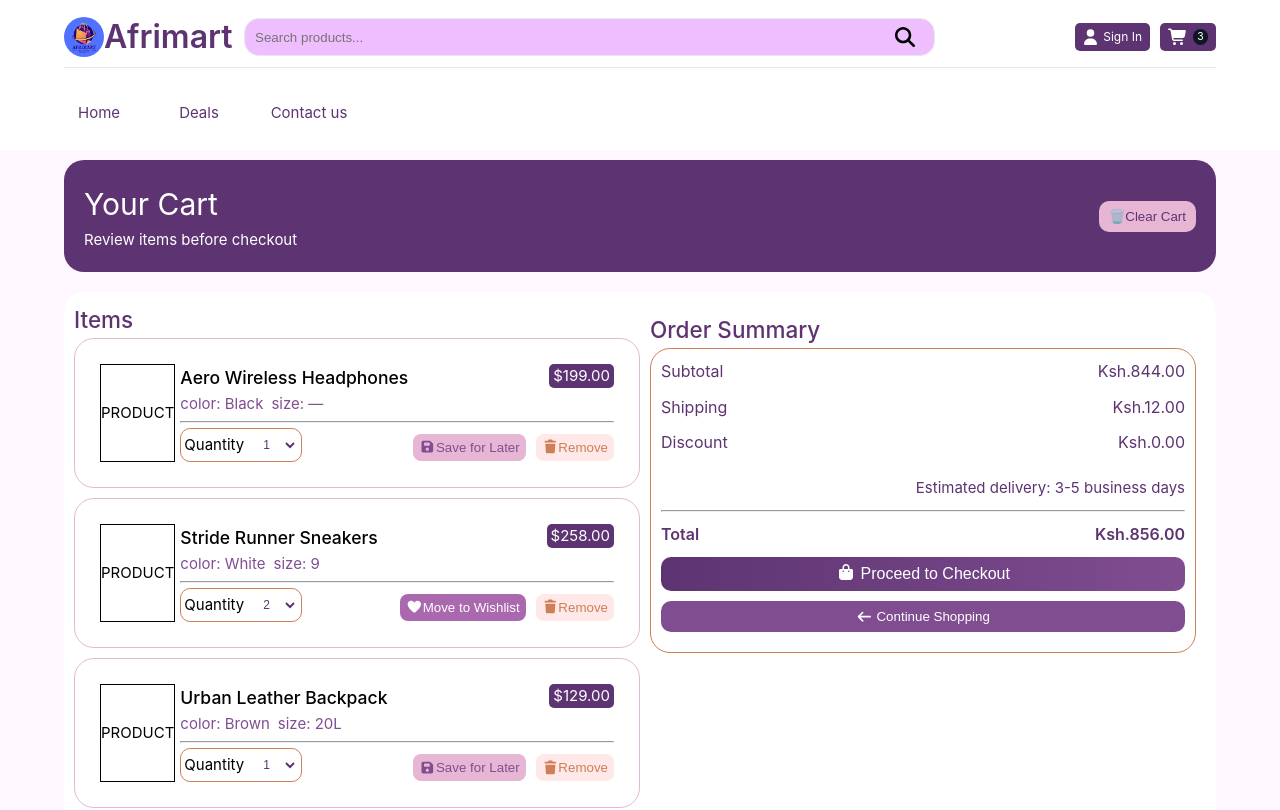
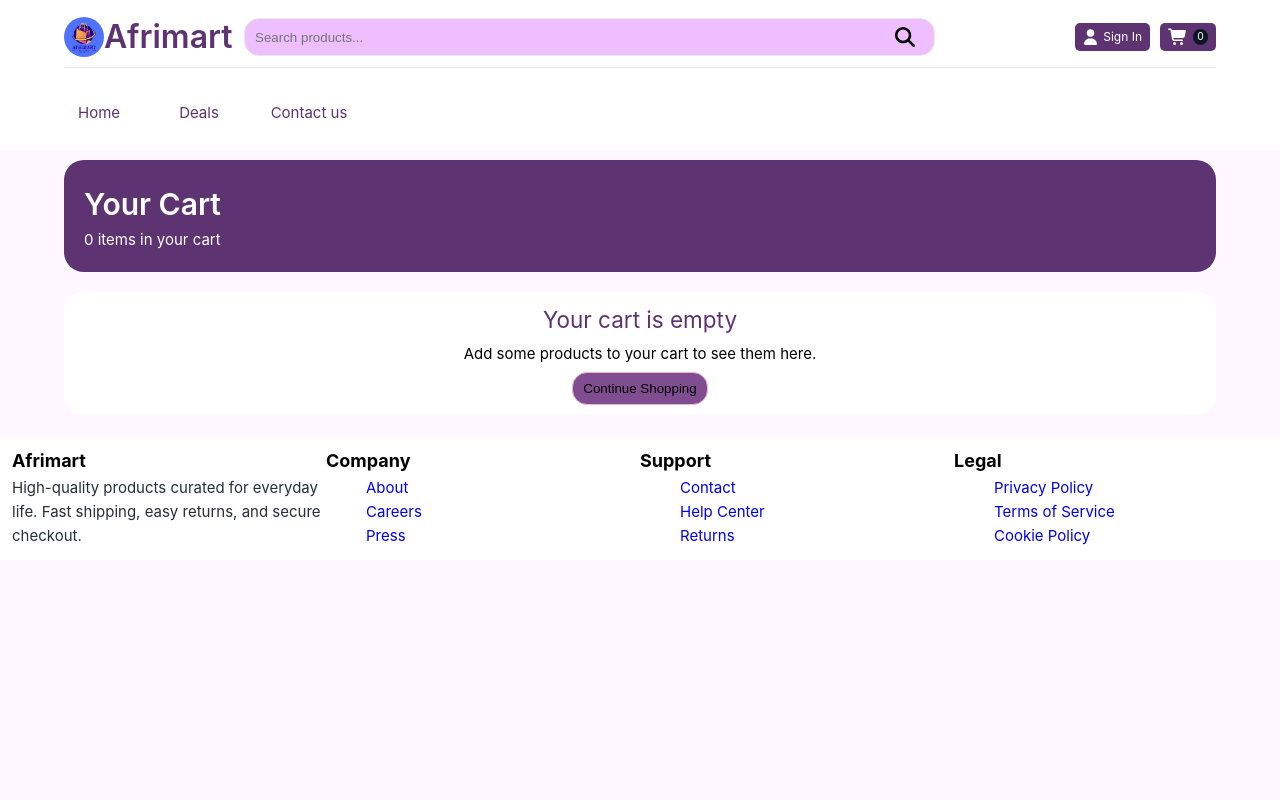
Before and after one commit to K-Irungu/afrimaart-frontend, a Vue app: page /cart in a window 1280 px wide. Shown: the top 810 px of the page. Built offline with nearby package versions, Linux system fonts and the light colour scheme.

Commit message:
add to cart function

```diff
--- a/src/components/CartItemCard.vue
+++ b/src/components/CartItemCard.vue
@@ -1,9 +1,28 @@
 <script setup>
-import { defineProps } from 'vue'
+import { defineProps, defineEmits } from 'vue'
 
 const props = defineProps({
   item: Object,
 })
+
+const emit = defineEmits(['remove', 'update-quantity', 'move-to-wishlist', 'save-for-later'])
+
+const handleQuantityChange = (event) => {
+  const newQuantity = parseInt(event.target.value)
+  emit('update-quantity', props.item.id, newQuantity)
+}
+
+const handleRemove = () => {
+  emit('remove', props.item.id)
+}
+
+const handleMoveToWishlist = () => {
+  emit('move-to-wishlist', props.item.id)
+}
+
+const handleSaveForLater = () => {
+  emit('save-for-later', props.item.id)
+}
 </script>
 
 <template>
@@ -11,14 +30,25 @@
     class="item-details group flex p-4 mb-[10px] border-2 rounded-2xl bg-white shadow-sm hover:shadow-lg transition-all duration-300"
   >
     <!-- Product Image -->
-    <div class="w-30 h-28 flex-shrink-0 mr-[5px]">
+    <div class="w-[100px] h-[120px] flex-shrink-0 mr-[5px]">
       <div
-        class="w-full h-full bg-gradient-to-br from-blue-50 to-indigo-100 rounded-xl flex items-center justify-center group-hover:scale-105 transition-transform duration-300 border border-blue-100"
+        class="w-full h-full bg-gradient-to-br from-blue-50 to-indigo-100 rounded-xl flex items-center justify-center group-hover:scale-105 transition-transform duration-300 overflow-hidden"
       >
+        <!-- Display actual product image if available -->
+        <img
+          v-if="item.image"
+          :src="item.image"
+          :alt="item.name"
+          class="w-full h-full object-cover rounded-xl"
+        />
+        <!-- Fallback placeholder if no image -->
         <div
-          class="w-16 h-16 bg-gradient-to-br from-blue-200 to-indigo-300 rounded-lg flex items-center justify-center"
+          v-else
+          class="w-full h-full bg-gradient-to-br from-blue-200 to-indigo-300 rounded-lg flex items-center justify-center"
         >
-          <span class="text-xs font-semibold text-blue-800 uppercase">Product</span>
+          <span class="text-xs font-semibold text-blue-800 uppercase text-center px-2">
+            {{ item.name.substring(0, 15) }}{{ item.name.length > 15 ? '...' : '' }}
+          </span>
         </div>
       </div>
     </div>
@@ -28,71 +58,91 @@
       <div class="flex justify-between items-start mb-[5px]">
         <div class="flex-1">
           <h3
-            class="text-xl font-[500] text-gray-900 group-hover:text-blue-700 transition-colors duration-200 mb-2"
+            class="text-xl font-[500] text-[#5d3471] group-hover:text-blue-700 transition-colors duration-200 mb-2"
           >
             {{ item.name }}
           </h3>
-          <div class="item-desc flex items-center gap-4 text-sm">
-            <span class="flex items-center gap-2 bg-gray-100 px-3 py-1 rounded-full">
+          <div class="item-desc flex items-center gap-4 text-sm flex-wrap">
+            <!-- Color -->
+            <span
+              v-if="item.color && item.color !== ''"
+              class="flex items-center gap-2 bg-gray-100 px-3 py-1 rounded-full"
+            >
               <span class="w-2 h-2 bg-gray-500 rounded-full"></span>
               <span class="text-gray-700 font-medium">color: {{ item.color }}</span>
             </span>
-            <span class="flex items-center gap-[8px] bg-gray-100 px-3 py-1 rounded-full">
+
+            <!-- Warranty -->
+            <span
+              v-if="item.warranty && item.warranty !== ''"
+              class="flex items-center gap-[8px] bg-gray-100 px-3 py-1 rounded-full"
+            >
               <span class="w-2 h-2 bg-gray-500 rounded-full"></span>
-              <span class="text-gray-700 font-medium">size: {{ item.size }}</span>
+              <span class="text-gray-700 font-medium">warranty: {{ item.warranty }}</span>
+            </span>
+
+            <!-- Brand -->
+            <span
+              v-if="item.brand"
+              class="flex items-center gap-[8px] bg-gray-100 px-3 py-1 rounded-full"
+            >
+              <span class="w-2 h-2 bg-gray-500 rounded-full"></span>
+              <span class="text-gray-700 font-medium">brand: {{ item.brand }}</span>
+            </span>
+
+            <!-- Category -->
+            <span
+              v-if="item.category"
+              class="flex items-center gap-[8px] bg-gray-100 px-3 py-1 rounded-full"
+            >
+              <span class="w-2 h-2 bg-gray-500 rounded-full"></span>
+              <span class="text-gray-700 font-medium">{{ item.category }}</span>
             </span>
           </div>
         </div>
-        <p class="price-tag text-2xl font-bold text-blue-700 ml-4">${{ item.price.toFixed(2) }}</p>
+        <div class="text-right">
+          <p class="price-tag text-2xl font-bold text-blue-700 ml-4">
+            Ksh{{ (item.price * item.quantity).toFixed(2) }}
+          </p>
+          <p v-if="item.quantity > 1" class="text-sm text-gray-500 mt-1">
+            Ksh{{ item.price.toFixed(2) }} each
+          </p>
+        </div>
       </div>
 
       <!-- Actions -->
-      <hr />
-      <div class="flex items-center justify-between pt-4 border-gray-200 mt-[5px]">
+      <hr class="my-[10px]" />
+      <div class="flex items-center justify-between pt-4 border-gray-200">
         <!-- Quantity Selector -->
         <div class="qty-selector flex items-center gap-[10px]">
-          <label for="quantity" class="text-sm font-semibold text-gray-700">Quantity</label>
+          <label :for="`qty-${item.id}`" class="text-sm font-semibold text-gray-700">Quantity</label>
           <div class="flex items-center gap-2 bg-white border-gray-300 rounded-lg px-3 py-1">
             <select
               :id="`qty-${item.id}`"
-              :value="item.qty"
+              :value="item.quantity"
+              @change="handleQuantityChange"
               class="qty-dropdown p-[5px] bg-transparent border-none focus:outline-none focus:ring-0 text-sm font-medium text-gray-900 cursor-pointer"
             >
-              <option v-for="n in 10" :key="n" :value="n" class="flex items-center gap-2">
+              <option v-for="n in 10" :key="n" :value="n">
                 {{ n }}
               </option>
             </select>
           </div>
+          <span class="text-sm text-gray-500">
+            {{ item.quantity }} item{{ item.quantity !== 1 ? 's' : '' }}
+          </span>
         </div>
 
         <!-- Action Buttons -->
-        <div class="flex items-center gap-[10px] mt-[5px]">
-          <button
-            v-if="item.id === 2"
-            class="wishlist-btn flex items-center gap-2 text-sm font-semibold text-purple-600 hover:text-purple-700 hover:bg-purple-50 px-4 py-2 rounded-lg transition-all duration-200 group/wishlist"
-          >
-            <span class="text-lg group-hover/wishlist:scale-110 transition-transform duration-200">
-              <font-awesome-icon :icon="['fas', 'heart']" class="w-4 h-4" />
-            </span>
-            Move to Wishlist
-          </button>
-
-          <button
-            v-else
-            class="save-btn flex items-center gap-2 text-sm font-semibold text-blue-600 hover:text-blue-700 hover:bg-blue-50 px-4 py-2 rounded-lg transition-all duration-200 group/save"
-          >
-            <span class="text-lg group-hover/save:scale-110 transition-transform duration-200">
-              <font-awesome-icon :icon="['fas', 'floppy-disk']" class="w-4 h-4" />
-            </span>
-            Save for Later
-          </button>
+        <div class="flex items-center gap-[10px]">
 
           <!-- Remove Button -->
           <button
+            @click="handleRemove"
             class="remove-btn flex items-center gap-2 text-sm font-semibold text-red-600 hover:text-red-700 hover:bg-red-50 px-4 py-2 rounded-lg transition-all duration-200 group/remove"
           >
             <span class="text-lg group-hover/remove:scale-110 transition-transform duration-200">
-              <font-awesome-icon :icon="['fas', 'trash']" class="w-4 h-4" />
+              🗑️
             </span>
             Remove
           </button>
@@ -130,6 +180,7 @@
 .item-desc {
   color: #804d91; /* Royal Purple */
 }
+
 /* Quantity selector */
 .qty-selector {
   border: 1px solid #ce7f57; /* Warm Brownish Orange */
@@ -147,41 +198,85 @@
 /* Price tag */
 .price-tag {
   background: #5d3471; /* Deep Purple */
-  padding-inline: 4px;
-  border-radius: 5px;
+  padding: 8px 12px;
+  border-radius: 8px;
   color: white;
+  display: inline-block;
 }
 
 /* Action buttons */
 .remove-btn {
   background: #fee8e8; /* Soft Pink variant */
   color: #ce7f57; /* Warm Brownish Orange */
+  border: 1px solid #fee8e8;
 }
+
 .save-btn {
   background: #e8b6d5; /* Soft Pink */
   color: #804d91; /* Royal Purple text */
+  border: 1px solid #e8b6d5;
 }
+
 .wishlist-btn {
   background: #aa69af; /* Medium Orchid */
   color: #ffffff;
+  border: 1px solid #aa69af;
 }
 
 /* Button hover effects */
 .save-btn:hover {
   background: #804d91; /* Royal Purple hover */
   color: #ffffff;
+  border-color: #804d91;
 }
+
 .wishlist-btn:hover {
   background: #5d3471; /* Deep Purple hover */
+  border-color: #5d3471;
 }
+
 .remove-btn:hover {
   background: #ce7f57; /* Warm Brownish Orange hover */
   color: white;
+  border-color: #ce7f57;
 }
 
 /* Image container styling */
 img {
   border-radius: 15px;
   object-fit: cover;
+  width: 100%;
+  height: 100%;
+}
+
+/* Responsive design */
+@media (max-width: 768px) {
+  .item-details {
+    flex-direction: column;
+    padding: 15px;
+  }
+
+  .item-desc {
+    flex-direction: column;
+    gap: 8px;
+    align-items: flex-start;
+  }
+
+  .qty-selector {
+    flex-direction: column;
+    gap: 8px;
+    align-items: flex-start;
+  }
+
+  .flex.items-center.justify-between {
+    flex-direction: column;
+    gap: 15px;
+    align-items: flex-start;
+  }
+
+  .flex.items-center.gap-\[10px\] {
+    flex-wrap: wrap;
+    gap: 8px;
+  }
 }
 </style>
--- a/src/components/HomeComponents/ProductCard.vue
+++ b/src/components/HomeComponents/ProductCard.vue
@@ -1,6 +1,7 @@
 <script setup>
 import { defineProps } from 'vue'
 import { useRouter } from 'vue-router'
+import { useCart } from '@/composables/useCart.js';
 
 const { product } = defineProps({
   product: {
@@ -10,6 +11,7 @@
 })
 
 const router = useRouter()
+const { addToCart, showSuccessMessage, successMessage } = useCart()
 
 // Proper authentication check
 const isAuthenticated = () => {
@@ -17,24 +19,21 @@
 }
 
 const navigateToProduct = () => {
-  router.push(`/product/${product._id}`) // Changed from product.id to product._id
+  router.push(`/product/${product._id}`)
 }
 
-const addToCart = async (event) => {
+const addToCartHandler = async (event) => {
   event.stopPropagation()
 
   // Check if user is authenticated
   if (!isAuthenticated()) {
     // Redirect to auth page with return URL
-    router.push(`/auth?redirect=/product/${product._id}`) // Changed from product.id to product._id
+    router.push(`/auth?redirect=/product/${product._id || product.id}`)
     return
   }
 
   // User is authenticated, add to cart
-  console.log('Added to cart:', product.name)
-
-  // Show success feedback
-  showAddToCartFeedback(event.target)
+  addToCart(product, '', '', 1)
 }
 
 const showAddToCartFeedback = (button) => {
@@ -54,6 +53,15 @@
     class="card bg-[#E8B6D5] rounded-lg shadow-md overflow-hidden transition-shadow hover:shadow-xl mb-8 cursor-pointer relative"
     @click="navigateToProduct"
   >
+
+    <!-- Success Message -->
+    <div
+      v-if="showSuccessMessage"
+      class="fixed top-4 right-4 bg-green-500 text-white px-6 py-3 rounded-lg shadow-lg z-50 animate-fade-in-out"
+    >
+      {{ successMessage }}
+    </div>
+
     <!-- NEW Badge -->
     <span
       v-if="product.is_new"
@@ -86,7 +94,7 @@
 
         <div class="flex justify-center">
           <button
-            @click="addToCart"
+            @click="addToCartHandler"
             class="w-[95%] h-[40px] py-2 bg-[#804D91] text-white font-medium rounded-xl hover:bg-[#AA69AF] transition duration-150"
           >
             Add to Cart
--- a/src/components/Navbar.vue
+++ b/src/components/Navbar.vue
@@ -1,10 +1,12 @@
 <script setup>
 import { ref, computed, onMounted } from 'vue'
 import { useRouter, useRoute } from 'vue-router'
+import { useCart } from '@/composables/useCart'
 import logo from '@/assets/images/Afrimart2.png'
 
 const router = useRouter()
 const route = useRoute()
+const { cartCount } = useCart()
 
 // Authentication state
 const isAuthenticated = ref(false)
@@ -153,7 +155,9 @@
           class="link cart px[8px] flex items-center gap-[5px] no-underline ursor-pointer transition-colors rounded-[5px] p-[2px]"
         >
           <font-awesome-icon :icon="['fas', 'shopping-cart']" class="icon h-[20px] w-[20px]" />
-          <span class="cart-span text-lg font-[400]">3</span>
+          <span class="cart-span text-lg font-[400]">
+            {{ cartCount }}
+          </span>
         </RouterLink>
       </div>
     </header>
--- /dev/null
+++ b/src/composables/useCart.js
@@ -0,0 +1,134 @@
+import { ref, computed } from 'vue'
+
+// Cart state
+const cartItems = ref([])
+const showSuccessMessage = ref(false)
+const successMessage = ref('')
+
+// Load cart from localStorage on initialization
+const loadCartFromStorage = () => {
+  const savedCart = localStorage.getItem('cart')
+  if (savedCart) {
+    cartItems.value = JSON.parse(savedCart)
+  }
+}
+
+// Save cart to localStorage whenever it changes
+const saveCartToStorage = () => {
+  localStorage.setItem('cart', JSON.stringify(cartItems.value))
+}
+
+// Initialize cart from storage
+loadCartFromStorage()
+
+export function useCart() {
+  // Add item to cart
+  const addToCart = (product, selectedColor = '', selectedWarranty = '', quantity = 1) => {
+    const existingItemIndex = cartItems.value.findIndex(
+      item =>
+        item.productId === product._id &&
+        item.color === selectedColor &&
+        item.warranty === selectedWarranty
+    )
+
+    if (existingItemIndex > -1) {
+      // Update quantity if item already exists
+      cartItems.value[existingItemIndex].quantity += quantity
+    } else {
+      // Add new item
+      cartItems.value.push({
+        id: Date.now().toString(), // Unique ID for cart item
+        productId: product._id,
+        name: product.name,
+        price: product.price,
+        image: product.product_image_url,
+        color: selectedColor,
+        warranty: selectedWarranty,
+        quantity: quantity,
+        brand: product.brand,
+        category: product.category
+      })
+    }
+
+    saveCartToStorage()
+
+    // Show success message
+    showSuccessMessage.value = true
+    successMessage.value = `${quantity} ${product.name} added to cart!`
+
+    // Hide success message after 3 seconds
+    setTimeout(() => {
+      showSuccessMessage.value = false
+    }, 3000)
+  }
+
+  // Remove item from cart
+  const removeFromCart = (itemId) => {
+    cartItems.value = cartItems.value.filter(item => item.id !== itemId)
+    saveCartToStorage()
+  }
+
+  // Update item quantity
+  const updateQuantity = (itemId, newQuantity) => {
+    const item = cartItems.value.find(item => item.id === itemId)
+    if (item && newQuantity > 0) {
+      item.quantity = newQuantity
+      saveCartToStorage()
+    }
+  }
+
+  // Clear entire cart
+  const clearCart = () => {
+    cartItems.value = []
+    localStorage.removeItem('cart')
+  }
+
+  // Move item to wishlist (you can implement wishlist functionality separately)
+  const moveToWishlist = (itemId) => {
+    const itemIndex = cartItems.value.findIndex(item => item.id === itemId)
+    if (itemIndex > -1) {
+      // Add to wishlist logic here
+      console.log('Moving to wishlist:', cartItems.value[itemIndex])
+      removeFromCart(itemId)
+    }
+  }
+
+  // Save item for later
+  const saveForLater = (itemId) => {
+    const itemIndex = cartItems.value.findIndex(item => item.id === itemId)
+    if (itemIndex > -1) {
+      // Save for later logic here
+      console.log('Saving for later:', cartItems.value[itemIndex])
+      removeFromCart(itemId)
+    }
+  }
+
+  // Computed properties
+  const cartCount = computed(() => {
+    return cartItems.value.reduce((total, item) => total + item.quantity, 0)
+  })
+
+  const cartTotal = computed(() => {
+    return cartItems.value.reduce((total, item) => total + (item.price * item.quantity), 0)
+  })
+
+  const cartItemsCount = computed(() => {
+    return cartItems.value.length
+  })
+
+  return {
+    cartItems: computed(() => cartItems.value),
+    cartCount,
+    cartTotal,
+    cartItemsCount,
+    showSuccessMessage: computed(() => showSuccessMessage.value),
+    successMessage: computed(() => successMessage.value),
+    addToCart,
+    removeFromCart,
+    updateQuantity,
+    clearCart,
+    moveToWishlist,
+    saveForLater,
+    loadCartFromStorage
+  }
+}
--- a/src/views/CartView.vue
+++ b/src/views/CartView.vue
@@ -1,6 +1,7 @@
 <script setup>
 import { ref, computed } from 'vue'
 import { useRouter } from 'vue-router'
+import { useCart } from '@/composables/useCart'
 import CartItemCard from '@/components/CartItemCard.vue'
 import Navbar from '@/components/Navbar.vue'
 import Footer from '@/components/Footer.vue'
@@ -8,52 +9,17 @@
 
 // Get router instance
 const router = useRouter()
+const { cartItems, cartCount, cartTotal, clearCart, removeFromCart, updateQuantity, moveToWishlist, saveForLater } = useCart()
 
-// Mock Cart Data
-const cartItems = ref([
-  {
-    id: 1,
-    name: 'Aero Wireless Headphones',
-    color: 'Black',
-    size: '—',
-    qty: 1,
-    price: 199.0,
-    image: '', // Placeholder
-  },
-  {
-    id: 2,
-    name: 'Stride Runner Sneakers',
-    color: 'White',
-    size: 9,
-    qty: 2,
-    price: 258.0,
-    image: '', // Placeholder
-  },
-  {
-    id: 3,
-    name: 'Urban Leather Backpack',
-    color: 'Brown',
-    size: '20L',
-    qty: 1,
-    price: 129.0,
-    image: '', // Placeholder
-  },
-])
-
-const clearCart = () => {
+const handleClearCart = () => {
   if (confirm('Are you sure you want to clear your cart?')) {
-    cartItems.value = []
+    clearCart()
   }
 }
 
 // Calculate cart totals
-const subtotal = computed(() => {
-  return cartItems.value.reduce((sum, item) => sum + item.price * item.qty, 0)
-})
-
-const shipping = computed(() => {
-  return subtotal.value > 0 ? 12.0 : 0
-})
+const subtotal = computed(() => cartTotal.value)
+const shipping = computed(() => subtotal.value > 0 ? 12.0 : 0)
 
 // Checkout handler
 const handleCheckout = () => {
@@ -84,14 +50,14 @@
       <!-- banner -->
       <div class="banner mb-8 p-[20px] flex justify-between items-center">
         <div>
-          <h1 class="banner-tt1 text-3xl font-bold text-white mb-2">Your Cart</h1>
-          <p class="text-gray-200 text-lg">Review items before checkout</p>
+          <h1 class="banner-ttl text-3xl font-bold text-white mb-2">Your Cart</h1>
+          <p class="text-gray-200 text-lg">{{ cartCount }} item{{ cartCount !== 1 ? 's' : '' }} in your cart</p>
         </div>
 
         <!-- Clear Cart Button -->
-        <div class="text-right pt-4">
+        <div class="text-right pt-4" v-if="cartCount > 0">
           <button
-            @click="clearCart"
+            @click="handleClearCart"
             class="clear-cart inline-flex items-center gap-2 py-[8px] px-[10px] text-sm font-medium text-gray-600 hover:text-red-600 transition-colors duration-200 bg-white border border-gray-300 rounded-lg hover:border-red-300 hover:bg-red-50"
           >
             <span class="text-base">🗑️</span>
@@ -102,15 +68,38 @@
 
       <div class="items grid grid-cols-2 lg:grid-cols-2 gap-8 my-[20px] p-[10px]">
         <!-- Cart Items -->
-        <main class="space-y-6">
+        <main class="space-y-6" v-if="cartCount > 0">
           <div class="item-list flex flex-col">
-            <h2 class="text-xl font-[500] mb-4">Items</h2>
-            <CartItemCard v-for="item in cartItems" :key="item.id" :item="item" />
+            <h2 class="text-xl font-[500] mb-4">Items ({{ cartCount }})</h2>
+            <CartItemCard
+              v-for="item in cartItems"
+              :key="item.id"
+              :item="item"
+              @remove="removeFromCart"
+              @update-quantity="updateQuantity"
+              @move-to-wishlist="moveToWishlist"
+              @save-for-later="saveForLater"
+            />
           </div>
         </main>
 
+        <!-- Empty Cart State -->
+        <div v-else class="col-span-2 text-center py-12">
+          <div class="bg-white rounded-2xl p-8 shadow-sm">
+            <h2 class="text-2xl font-bold text-gray-900 mb-[4px]">Your cart is empty</h2>
+            <p class="text-gray-600 mb-[6px]">Add some products to your cart to see them here.</p>
+            <button
+              @click="handleContinueShopping"
+              class="empty-cart bg-[#804D91] hover:bg-[#AA69AF] text-white font-medium py-[8px] px-[10px] rounded-lg transition-colors"
+            >
+              Continue Shopping
+            </button>
+          </div>
+        </div>
+
         <!-- Order Summary -->
         <OrderSummary
+          v-if="cartCount > 0"
           :subtotal="subtotal"
           :shipping="shipping"
           :tax="0"
@@ -160,4 +149,8 @@
 h2 {
   color: #5d3471; /* Deep Purple headings */
 }
+.empty-cart{
+  border: 1.5px solid #e8b6d5;
+  border-radius: 15px;
+}
 </style>
```
